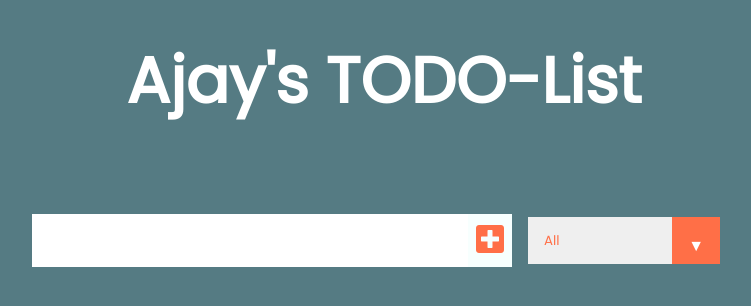
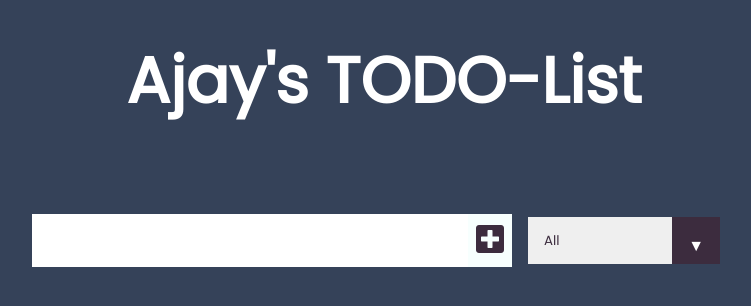
Before and after one commit to ajay158/Todo-List, a React (Create React App) app: page / in a window 1280 px wide. Shown: the top 306 px of the page, without its empty margins (256-1007 px from the left). Built offline with nearby package versions, Linux system fonts and the light colour scheme.

Commit message:
Todo-List

```diff
--- a/src/App.css
+++ b/src/App.css
@@ -3,14 +3,14 @@
   padding: 0;
   box-sizing: border-box;
 }
+
 body {
-      background-color: #557B83;
-    /* background-image: linear-gradient(to left, #919191, #9aa7b5, #8fc2d1, #8cded4, #b1f5c0); */
-    /* background-image: linear-gradient(120deg, #f6d365 0%, #fda085 100%); */
+  background-color: #354259;
   color: white;
   font-family: "Poppins", sans-serif;
   min-height: 100vh;
 }
+
 header {
   font-size: 2rem;
 }
@@ -22,6 +22,7 @@
   justify-content: center;
   align-items: center;
 }
+
 form input,
 form button {
   padding: 0.5rem;
@@ -29,16 +30,19 @@
   border: none;
   background: white;
 }
+
 form button {
-    color: #ff6f47;
+  color: #3C2C3E;
   background: #f7fffe;
   cursor: pointer;
   transition: all 0.3s ease;
 }
+
 form button:hover {
-    background: #ff6f47;
+  background: #3C2C3E;
   color: white;
 }
+
 .todo-container {
   display: flex;
   justify-content: center;
@@ -60,25 +64,29 @@
   align-items: center;
   transition: all 1s ease;
 }
+
 .filter-todo {
   padding: 1rem;
 }
+
 .todo li {
   flex: 1;
 }
 
 .trash-btn,
 .complete-btn {
-    background: #DA1212;
+  background: #FF1818;
   color: white;
   border: none;
   padding: 1rem;
   cursor: pointer;
   font-size: 1rem;
 }
+
 .complete-btn {
-    background: #00FFAB;
+  background: #4E944F;
 }
+
 .todo-item {
   padding: 0rem 0.5rem;
 }
@@ -116,12 +124,14 @@
   position: relative;
   overflow: hidden;
 }
+
 select {
-    color: #ff6f47;
+  color: #3C2C3E;
   font-family: "Poppins", sans-serif;
   cursor: pointer;
   width: 12rem;
 }
+
 /* Arrow */
 .select::after {
   content: "\25BC";
@@ -129,10 +139,11 @@
   top: 0;
   right: 0;
   padding: 1rem;
-    background: #ff6f47;
+  background: #3C2C3E;
   cursor: pointer;
   pointer-events: none;
 }
+
 /* Transition */
 /*
   .select:hover::after {
--- a/src/App.js
+++ b/src/App.js
@@ -1,4 +1,4 @@
-import React, { useState } from 'react'
+import React, { useState, useEffect } from 'react'
 import './App.css';
 import Form from "./Components/Form";
 import TodoList from './Components/TodoList';
@@ -6,14 +6,34 @@ import TodoList from './Components/TodoList';
 
 function App() {
   const [inputText, setInputText] = useState(" ");  //setInputText is a function that update the inputText.
-  const [todo, setTodo] = useState([]);  // setTodo is a function that update the todo.
+  const [todos, setTodos] = useState([]);  // setTodo is a function that update the todo.
+  const [status, setStatus] = useState("all")
+  const [filteredTodos, setFilteredTodos] = useState([]);
+
+  useEffect(() => {
+    filterHandler();
+  }, [todos])
+
+  const filterHandler = () => {
+    switch (status) {
+      case 'completed':
+        setFilteredTodos(todos.filter(todo => todo.completed === true))
+        break;
+      case 'uncompleted':
+        setFilteredTodos(todos.filter(todo => todo.completed === false))
+        break;
+      default:
+        setFilteredTodos(todos);
+        break;
+    }
+  }
   return (
     <div className="App">
       <header>
         <h1>Ajay's TODO-List </h1>
       </header>
-      <Form inputText={inputText} todo={todo} setTodo={setTodo} setInputText={setInputText} />
-      <TodoList setTodo={setTodo} todo={todo} />
+      <Form inputText={inputText} todos={todos} setTodos={setTodos} setInputText={setInputText} setStatus={setStatus} />
+      <TodoList filteredTodos={filteredTodos} setTodos={setTodos} todos={todos} />
     </div>
   );
 }
--- a/src/Components/Form.js
+++ b/src/Components/Form.js
@@ -1,28 +1,32 @@
 import React from 'react'
 
-function Form({ setInputText, todo, setTodo, inputText }) {
+function Form({ setInputText, todos, setTodos, inputText, setStatus }) {
     const inputTextHandler = (e) => {
-        console.log(e.target.value);  // we use this because all the changes are seen when user click in that input.
+        //console.log(e.target.value);  // we use this because all the changes are seen when user click in that input.
         setInputText(e.target.value)  // we use this because all the changes are seen where user click on submit button.
     }
 
     const submitTodoHandler = (e) => {
         e.preventDefault();
-        setTodo([
-            ...todo, { text: inputText, completed: false, id: Math.random() * 1000 },
+        setTodos([
+            ...todos, { text: inputText, completed: false, id: Math.random() * 1000 },
         ])  // ()...todo) mean that if i had  todo already in list just pass it.
         setInputText("");
     }
 
+    const statusHandler = (e) => {
+        setStatus(e.target.value);
+    }
 
     return (
         <form>
             <input value={inputText} onChange={inputTextHandler} type="text" className="todo-input" />
             <button onClick={submitTodoHandler} className="todo-button" type="submit">
                 <i className="fas fa-plus-square"></i>
+
             </button>
             <div className="select">
-            <select name="todos" className="filter-todo">
+                <select onChange={statusHandler} name="todos" className="filter-todo">
                     <option value="all">All</option>
                     <option value="completed">Completed</option>
                     <option value="uncompleted">Uncompleted</option>
--- a/src/Components/Todo.js
+++ b/src/Components/Todo.js
@@ -1,14 +1,14 @@
 import React from 'react'
 
-function Todo({ text, todo, todos, setTodo }) {
+function Todo({ text, todo, todos, setTodos }) {
 
     //Events Handler
     const deleteHandler = () => {
-        setTodo(todos.filter((el) => el.id !== todo.id))
+        setTodos(todos.filter((el) => el.id !== todo.id))
     }
 
     const completeHandler = () => {
-        setTodo(todo.map((item) => {
+        setTodos(todos.map((item) => {
             if (item.id === todo.id) {
                 return {
                     ...item, completed: !item.completed
--- a/src/Components/TodoList.js
+++ b/src/Components/TodoList.js
@@ -1,15 +1,15 @@
 import React from 'react'
 import Todo from './Todo'
 
-function TodoList({ todo, setTodo }) {
+function TodoList({ todos, setTodos, filteredTodos }) {
+
     return (
         <div className='todo-container'>
             <ul className='todo-list'>
-                {todo.map((todo) => (
-                    <Todo setTodo={setTodo} todos={todo} todo={todo} key={todo.id} text={todo.text} />
+                {filteredTodos.map((todo) => (
+                    <Todo setTodos={setTodos} todos={todos} todo={todo} key={todo.id} text={todo.text} />
                 ))}
             </ul>
-            {/* <Todo /> */}
         </div>
     )
 }
```
Lines whose indentation alone changed are shown as unchanged.
